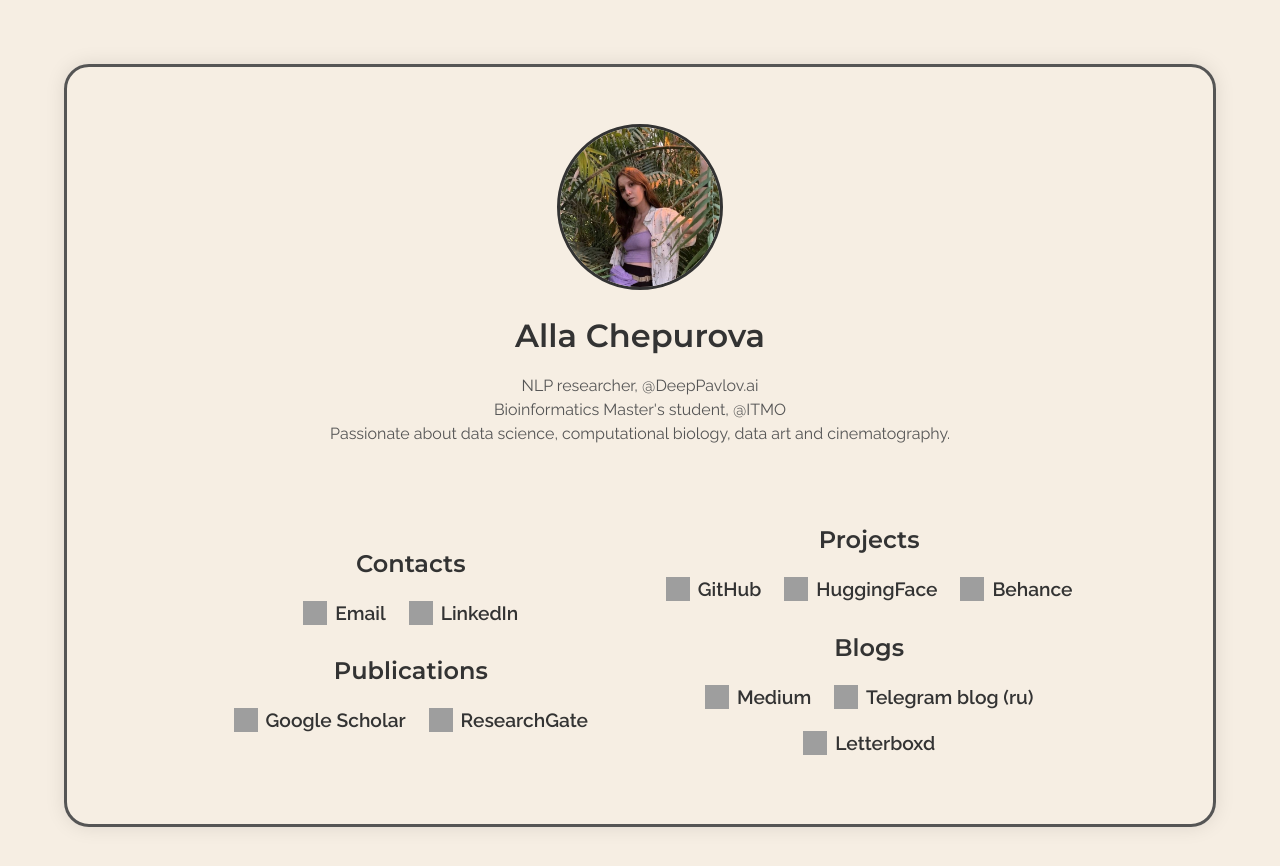
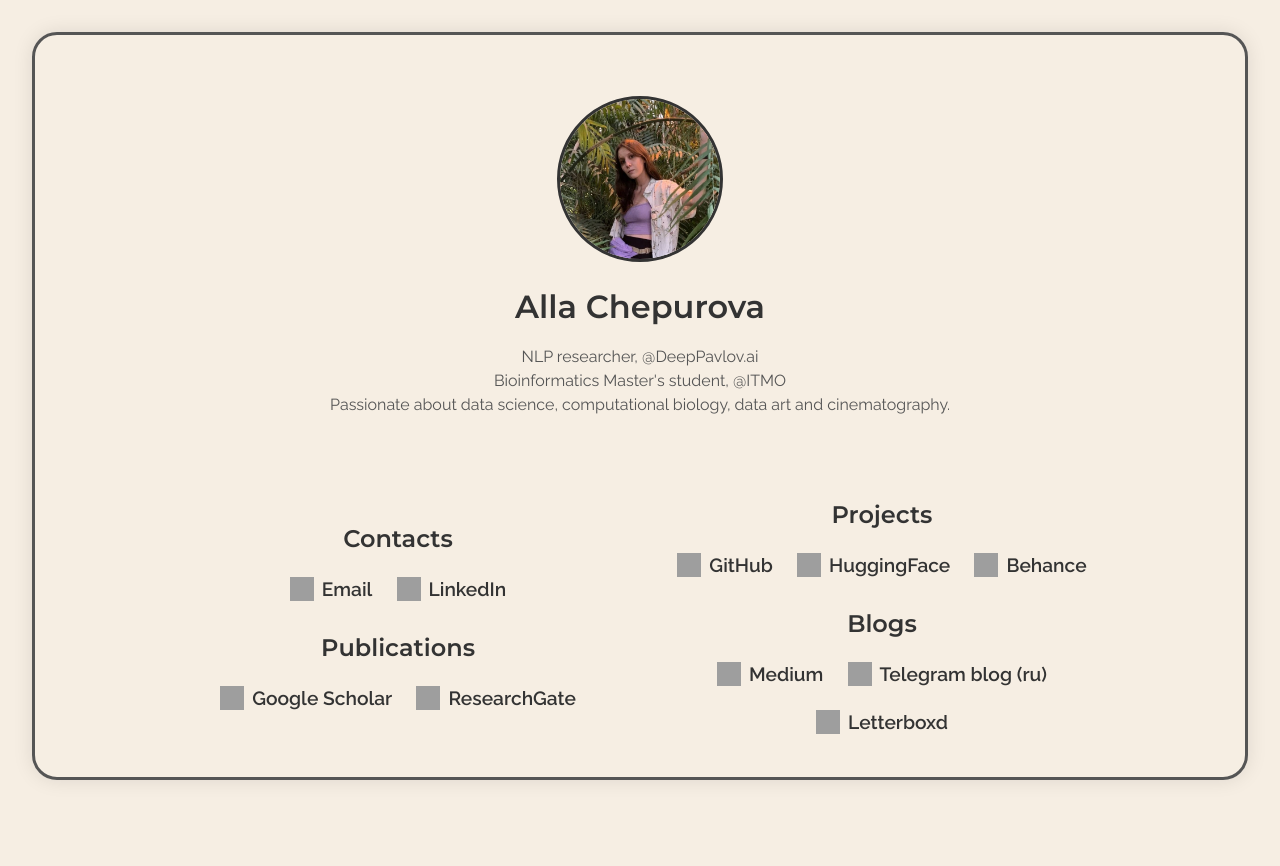
Before and after one commit to screemix/screemix.github.io, a plain HTML site: page index.html in a window 1280 px wide. After the commit the page ends 812 px from the top, so only its background shows below. Drawn offline with Linux system fonts and the light colour scheme; grey boxes are pictures that could not be loaded.

Commit message:
improved margins

```diff
--- a/index.html
+++ b/index.html
@@ -28,7 +28,7 @@
             /* Border color */
             border-radius: 25px;
             /* Rounded corners */
-            margin: 5%;
+            margin: 2.5%;
             box-shadow: 0 0 20px rgba(0, 0, 0, 0.1);
             vertical-align: middle;
             /* Soft shadow */
@@ -38,11 +38,10 @@
 
         .container {
             text-align: center;
-            max-width: 1600px;
+            max-width: 1200px;
             width: 80%;
-            padding: 0 1rem;
-            margin: 5%;
-            margin-top: 2.5%;
+            padding: 0;
+            margin: 2.5%;
             display: flex;
             align-items: center;
             justify-content: center;
@@ -79,8 +78,8 @@
             justify-content: center;
             flex-direction: column;
             text-align: center;
-            margin: 5%;
-            margin-bottom: 2.5%;
+            margin: 2.5%;
+            margin-top: 5%;
         }
 
         header img {
```
